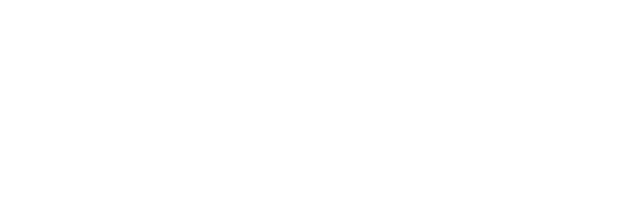
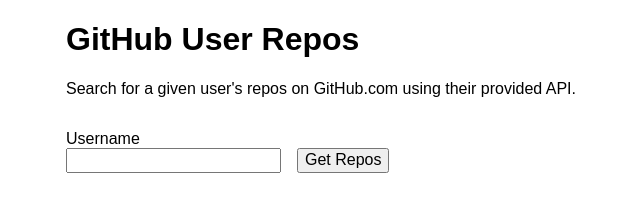
Before and after one commit to chasery/github-user-repos, a plain HTML site: page index.html in a window 1280 px wide. Shown: the whole page, without its empty margins (174-814 px from the left). Drawn offline with nearby package versions, Linux system fonts and the light colour scheme.

Commit message:
Add some basic layout and styling for the form

```diff
--- a/index.html
+++ b/index.html
@@ -12,6 +12,24 @@
     <link rel="stylesheet" href="style.css" />
   </head>
   <body>
+    <form id="jsGetRepo" class="form">
+      <div class="form__header">
+        <h1>GitHub User Repos</h1>
+        <p>
+          Search for a given user's repos on GitHub.com using their provided
+          API.
+        </p>
+      </div>
+      <ul class="form__fields">
+        <li>
+          <label for="username">Username</label>
+          <input id="jsUsername" type="text" required />
+        </li>
+        <li>
+          <button type="submit">Get Repos</button>
+        </li>
+      </ul>
+    </form>
     <script
       src="https://code.jquery.com/jquery-3.3.1.js"
       integrity="sha256-2Kok7MbOyxpgUVvAk/HJ2jigOSYS2auK4Pfzbm7uH60="
--- a/style.css
+++ b/style.css
@@ -0,0 +1,33 @@
+body {
+  display: flex;
+  flex-grow: 1;
+  flex-direction: column;
+  align-items: center;
+  font-family: Arial, Helvetica, sans-serif;
+}
+
+.form {
+  display: flex;
+  flex-direction: column;
+}
+@media all and (min-width: 64rem) {
+  .form {
+    width: 50rem;
+  }
+}
+
+.form__fields {
+  display: flex;
+  margin-top: 1rem;
+  padding-left: 0;
+}
+
+.form__fields li {
+  display: flex;
+  flex-direction: column;
+  justify-content: flex-end;
+  list-style: none;
+}
+.form__fields li + li {
+  margin-left: 1rem;
+}
```
